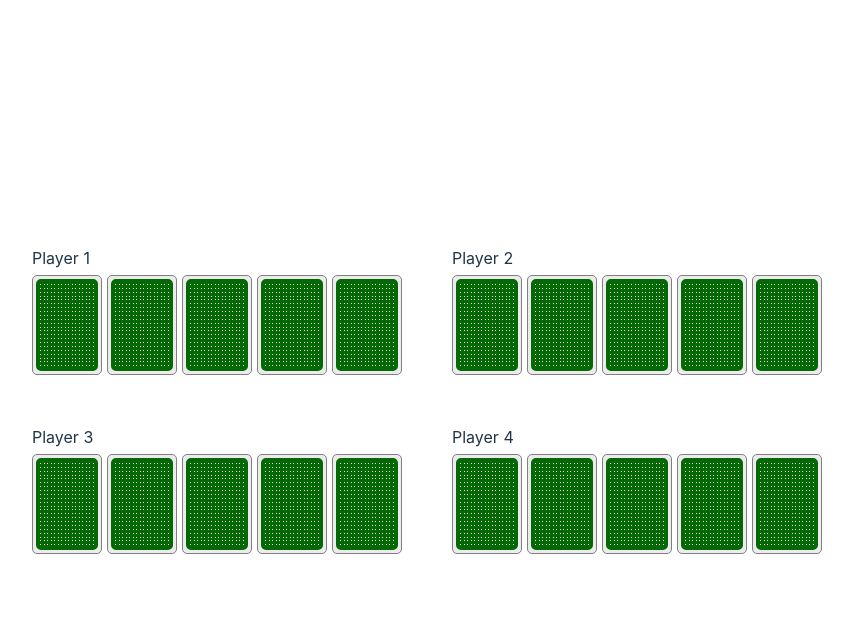
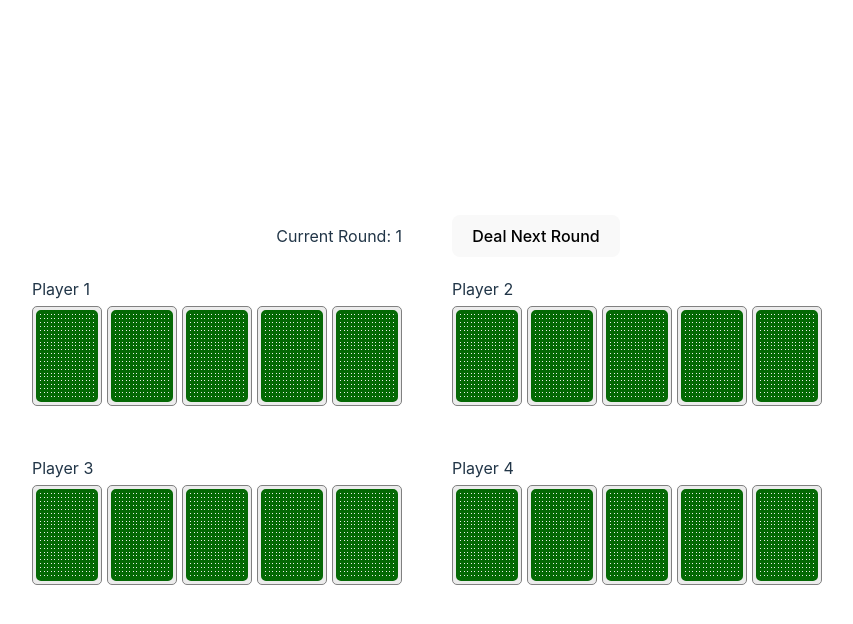
Before and after one commit to a-sorokin/card-game, a React (Vite) app: page / in a window 1280 px wide. Both pictures are taken after a click on the button "Start New Game". Shown: the top 624 px of the page, without its empty margins (213-1066 px from the left). Built offline with nearby package versions, Linux system fonts and the light colour scheme.

Commit message:
player hand update

```diff
--- a/src/components/Button/Button.tsx
+++ b/src/components/Button/Button.tsx
@@ -1,14 +1,17 @@
 import styles from './Button.module.scss';
 import React, { FC, ReactElement } from 'react';
+import clsx from 'clsx';
 
 type TProps = {
   onClick: (e: React.MouseEvent<HTMLButtonElement, MouseEvent>) => void;
+
   children?: ReactElement | string | number;
+  className?: string;
 };
 
-export const Button: FC<TProps> = ({ onClick, children }) => {
+export const Button: FC<TProps> = ({ onClick, children, className }) => {
   return (
-    <button className={styles.button} onClick={onClick}>
+    <button className={clsx(styles.button, className)} onClick={onClick}>
       {children}
     </button>
   );
--- a/src/features/game/components/Game/Game.tsx
+++ b/src/features/game/components/Game/Game.tsx
@@ -1,18 +1,15 @@
 import styles from './Game.module.scss';
 import 'features/game/styles.scss';
-import { Button } from 'components/Button/Button';
+import { GameControls } from 'features/game/components/GameControls/GameControls';
 import { Player } from 'features/game/components/Player/Player';
-import { GAME_STATUS } from 'features/game/constants/gameConstants';
 import { useGameStore } from 'features/game/gameStore';
 
 export const Game = () => {
-  const gameStatus = useGameStore((state) => state.gameStatus);
-  const startGame = useGameStore((state) => state.startGame);
   const players = useGameStore((state) => state.players);
 
   return (
     <div className={styles.game}>
-      {gameStatus === GAME_STATUS.notStarted ? <Button onClick={startGame}>Start New Game</Button> : null}
+      <GameControls />
 
       <section className={styles.players}>
         {players.map(({ name }, playerIndex) => (
--- /dev/null
+++ b/src/features/game/components/GameControls/GameControls.module.scss
@@ -0,0 +1,18 @@
+.controls {
+  display: grid;
+  grid-template-columns: 1fr 1fr;
+  width: 100%;
+}
+
+.round {
+  display: flex;
+  justify-content: right;
+  align-items: center;
+  padding-right: 25px;
+}
+
+.nextRound {
+  display: flex;
+  justify-content: left;
+  padding-left: 25px;
+}
--- /dev/null
+++ b/src/features/game/components/GameControls/GameControls.tsx
@@ -0,0 +1,24 @@
+import styles from './GameControls.module.scss';
+import { Button } from 'components/Button/Button';
+import { GAME_STATUS } from 'features/game/constants/gameConstants';
+import { useGameStore } from 'features/game/gameStore';
+
+export const GameControls = () => {
+  const gameStatus = useGameStore((state) => state.gameStatus);
+  const startGame = useGameStore((state) => state.startGame);
+  const round = useGameStore((state) => state.round);
+
+  if (gameStatus === GAME_STATUS.notStarted) {
+    return <Button onClick={startGame}>Start New Game</Button>;
+  }
+
+  return (
+    <div className={styles.controls}>
+      <span className={styles.round}>Current Round: {round}</span>
+
+      <div className={styles.nextRound}>
+        <Button onClick={() => {}}>Deal Next Round</Button>
+      </div>
+    </div>
+  );
+};
--- a/src/features/game/components/Player/Player.tsx
+++ b/src/features/game/components/Player/Player.tsx
@@ -1,7 +1,8 @@
 import styles from './Player.module.scss';
-import { FC } from 'react';
+import { FC, useMemo } from 'react';
 import { Card } from 'features/game/components/Card/Card';
 import { useGetPlayer } from 'features/game/hooks/useGetPlayer';
+import { sortDeck } from 'features/game/utils/sortDeck';
 
 type TProps = {
   playerIndex: number;
@@ -10,12 +11,25 @@ type TProps = {
 export const Player: FC<TProps> = ({ playerIndex }) => {
   const { name, hand } = useGetPlayer(playerIndex);
 
+  const openedCards = useMemo(() => {
+    const openedCards = hand.filter((card) => !card.closed);
+    return sortDeck(openedCards);
+  }, [hand]);
+
+  const closedCards = useMemo(() => {
+    return hand.filter((card) => card.closed);
+  }, [hand]);
+
   return (
     <div className={styles.player}>
       <div>{name}</div>
 
       <div className={styles.cards}>
-        {hand.map((card, cardIndex) => (
+        {openedCards.map((card, cardIndex) => (
+          <Card key={`card.${name}.${cardIndex}`} {...card} />
+        ))}
+
+        {closedCards.map((card, cardIndex) => (
           <Card key={`card.${name}.${cardIndex}`} {...card} />
         ))}
       </div>
--- a/src/features/game/constants/cardConstants.ts
+++ b/src/features/game/constants/cardConstants.ts
@@ -5,7 +5,7 @@ export enum SUITS {
   clubs = 'clubs',
 }
 
-export const SUITS_ORDER = {
+export const SUITS_WEIGHT = {
   [SUITS.spades]: 0,
   [SUITS.hearts]: 1,
   [SUITS.diamonds]: 2,
@@ -29,20 +29,20 @@ export enum RANKS {
   ten = '10',
 }
 
-export const RANKS_ORDER = {
-  [RANKS.two]: 0,
-  [RANKS.three]: 1,
-  [RANKS.four]: 2,
-  [RANKS.five]: 3,
-  [RANKS.six]: 4,
-  [RANKS.seven]: 5,
-  [RANKS.eight]: 6,
-  [RANKS.nine]: 7,
-  [RANKS.ten]: 8,
-  [RANKS.jack]: 9,
-  [RANKS.queen]: 10,
-  [RANKS.king]: 11,
-  [RANKS.ace]: 12,
+export const RANKS_WEIGHT = {
+  [RANKS.two]: 10,
+  [RANKS.three]: 20,
+  [RANKS.four]: 30,
+  [RANKS.five]: 40,
+  [RANKS.six]: 50,
+  [RANKS.seven]: 60,
+  [RANKS.eight]: 70,
+  [RANKS.nine]: 80,
+  [RANKS.ten]: 90,
+  [RANKS.jack]: 100,
+  [RANKS.queen]: 110,
+  [RANKS.king]: 120,
+  [RANKS.ace]: 130,
 };
 
 export enum CARD_COLORS {
--- a/src/features/game/gameStore.ts
+++ b/src/features/game/gameStore.ts
@@ -8,6 +8,7 @@ type TStore = {
   gameStatus: GAME_STATUS;
   deck: TDeck;
   players: TPlayers;
+  round: number;
 
   startGame: () => void;
 };
@@ -16,11 +17,12 @@ export const useGameStore = create<TStore>((set) => ({
   gameStatus: GAME_STATUS.notStarted,
   deck: [],
   players: [],
+  round: 0,
 
   startGame: () => {
     const deck = createDeck();
     const players = dealCards(deck, AMOUNT_OF_PLAYERS);
 
-    set({ gameStatus: GAME_STATUS.started, deck, players });
+    set({ gameStatus: GAME_STATUS.started, deck, players, round: 1 });
   },
 }));
--- a/src/features/game/types.ts
+++ b/src/features/game/types.ts
@@ -1,9 +1,10 @@
 import { RANKS, SUITS } from 'features/game/constants/cardConstants';
 
 export type TCard = {
+  closed: boolean;
+  rank: RANKS;
   suit: SUITS;
-  rank: RANKS;
-  closed: boolean;
+  weight: number;
 };
 
 export type TDeck = TCard[];
--- a/src/features/game/utils/createDeck.ts
+++ b/src/features/game/utils/createDeck.ts
@@ -1,4 +1,4 @@
-import { RANKS, SUITS } from 'features/game/constants/cardConstants';
+import { RANKS, RANKS_WEIGHT, SUITS, SUITS_WEIGHT } from 'features/game/constants/cardConstants';
 import { TDeck } from 'features/game/types';
 
 const shuffleDeck = (deck: TDeck): TDeck => {
@@ -13,7 +13,12 @@ export const createDeck = (): TDeck => {
 
   suits.forEach((suit) => {
     ranks.forEach((rank) => {
-      deck.push({ suit, rank, closed: true });
+      deck.push({
+        closed: true,
+        rank,
+        suit,
+        weight: RANKS_WEIGHT[rank] + SUITS_WEIGHT[suit],
+      });
     });
   });
 
--- a/src/features/game/utils/dealCards.ts
+++ b/src/features/game/utils/dealCards.ts
@@ -1,14 +1,4 @@
-import { RANKS_ORDER } from 'features/game/constants/cardConstants';
 import { TDeck, TPlayers } from 'features/game/types';
-
-const sortDeck = (deck: TDeck): TDeck => {
-  // const sortedDeck = deck.sort((a, b) => RANKS_ORDER[a.rank] - RANKS_ORDER[b.rank]);
-  return deck.sort((a, b) => RANKS_ORDER[a.rank] - RANKS_ORDER[b.rank]);
-
-  // console.log(`sortedDeck `, sortedDeck);
-
-  // return sortedDeck;
-};
 
 export const dealCards = (deck: TDeck, amountOfPlayers: number): TPlayers => {
   if (amountOfPlayers > 10) {
@@ -17,6 +7,6 @@ export const dealCards = (deck: TDeck, amountOfPlayers: number): TPlayers => {
 
   return Array.from({ length: amountOfPlayers }, (_, index) => ({
     name: `Player ${index + 1}`,
-    hand: sortDeck(deck.splice(0, 5)),
+    hand: deck.splice(0, 5),
   }));
 };
--- /dev/null
+++ b/src/features/game/utils/sortDeck.ts
@@ -0,0 +1,5 @@
+import { TDeck } from 'features/game/types';
+
+export const sortDeck = (deck: TDeck): TDeck => {
+  return deck.sort((a, b) => a.weight - b.weight);
+};
```
